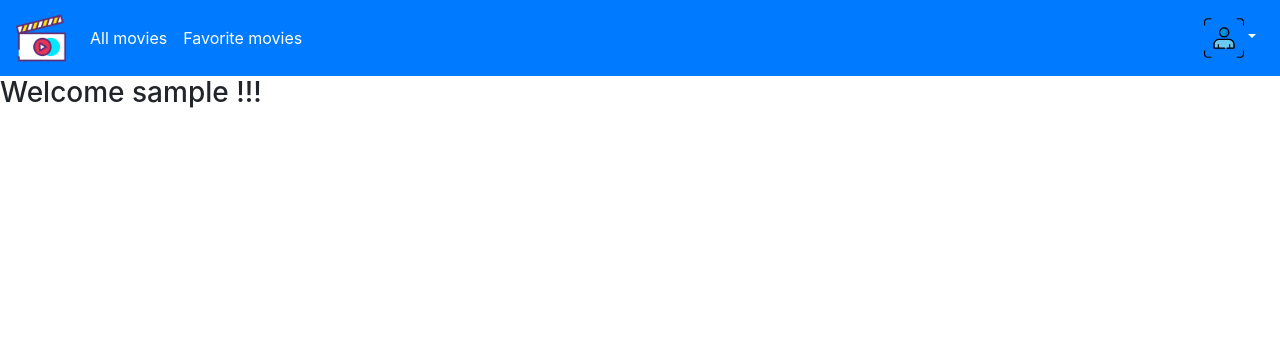
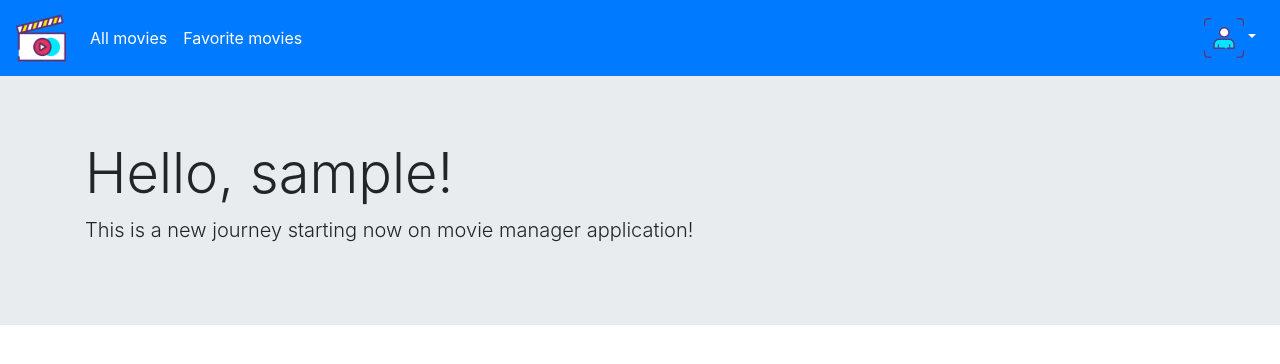
Before and after one commit to brian13th/movies-application, an Angular app in the folder movies-app/: page / in a window 1280 px wide. Shown: the top 364 px of the page. Built offline with nearby package versions, Linux system fonts and the light colour scheme; sample sign-in values are in the browser's storage.

Commit message:
add new icon for user

```diff
--- a/movies-app/src/app/app.component.html
+++ b/movies-app/src/app/app.component.html
@@ -18,7 +18,7 @@
       <ul class="navbar-nav ml-auto">
         <li class="nav-item dropdown">
           <a class="nav-link dropdown-toggle" href="#" id="navbarDropdownMenuLink" data-toggle="dropdown" aria-haspopup="true" aria-expanded="false">
-            <img src="assets/user.png" alt="" class="headerlogoUser">
+            <img src="assets/user profile icon.png" alt="" class="headerlogoUser">
           </a>
           <div class="dropdown-menu" aria-labelledby="navbarDropdownMenuLink">
             <a class="dropdown-item" routerLink="profile">Profile</a>
--- a/movies-app/src/app/auth.service.ts
+++ b/movies-app/src/app/auth.service.ts
@@ -18,7 +18,11 @@ export class AuthService {
   constructor(private http: HttpClient, private token:TokenService) { }
 
   get username(){
-    return sessionStorage.getItem('username');
+    if(sessionStorage.getItem('username')){
+      return sessionStorage.getItem('username');
+    } else if(localStorage.getItem('username')){
+      return localStorage.getItem('username')
+    }
   }
 
   createUser(user){
--- a/movies-app/src/app/users/home/home.component.html
+++ b/movies-app/src/app/users/home/home.component.html
@@ -1 +1,6 @@
-<h3>Welcome {{username}} !!!</h3>
+<div class="jumbotron jumbotron-fluid">
+  <div class="container">
+    <h1 class="display-4">Hello, {{username}}!</h1>
+    <p class="lead">This is a new journey starting now on movie manager application!</p>
+  </div>
+</div>
```
Also changed, not shown: movies-app/src/assets/user profile icon.png (added).
